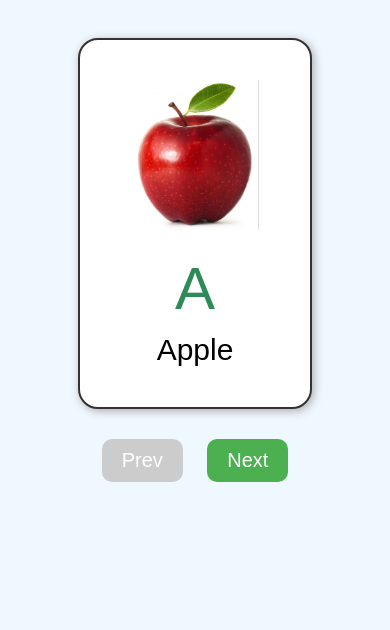
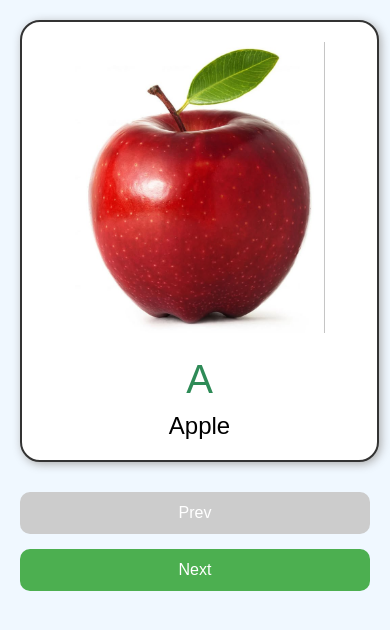
Before and after one commit to oluwajuwonlo342/learningApp, a plain HTML site: page index.html in a window 390 px wide. Drawn offline with Linux system fonts and the light colour scheme.

Commit message:
Add files via upload

```diff
--- a/index.html
+++ b/index.html
@@ -3,58 +3,88 @@
 <head>
   <meta charset="UTF-8">
   <title>Learning A-Z</title>
+  <meta name="viewport" content="width=device-width, initial-scale=1.0" />
   <style>
     body {
       font-family: Arial, sans-serif;
       text-align: center;
-      padding: 30px;
+      padding: 20px;
       background: #f0f8ff;
+      margin: 0;
     }
 
     .card {
       border: 2px solid #333;
-      padding: 40px;
+      padding: 20px;
       border-radius: 20px;
-      display: inline-block;
       background: white;
       box-shadow: 2px 2px 10px #aaa;
+      max-width: 90%;
+      width: 400px;
+      margin: auto;
     }
 
     img {
-      width: 150px;
-      height: 150px;
+      width: 100%;
+      max-width: 250px;
+      height: auto;
       object-fit: contain;
       margin-bottom: 20px;
     }
 
     .letter {
-      font-size: 60px;
+      font-size: 3rem;
       color: #2e8b57;
     }
 
     .word {
-      font-size: 30px;
+      font-size: 1.8rem;
       margin-top: 10px;
     }
 
     .btns {
       margin-top: 30px;
+      display: flex;
+      justify-content: center;
+      gap: 15px;
+      flex-wrap: wrap;
     }
 
     button {
-      margin: 0 10px;
-      padding: 10px 20px;
-      font-size: 20px;
+      padding: 12px 24px;
+      font-size: 1rem;
       border: none;
       border-radius: 10px;
       background-color: #4caf50;
       color: white;
       cursor: pointer;
+      min-width: 100px;
+      transition: 0.3s ease;
     }
 
     button:disabled {
       background-color: #ccc;
       cursor: not-allowed;
+    }
+
+    @media (max-width: 480px) {
+      .letter {
+        font-size: 2.5rem;
+      }
+
+      .word {
+        font-size: 1.5rem;
+      }
+
+      button {
+        width: 100%;
+        font-size: 1rem;
+      }
+
+      .btns {
+        flex-direction: column;
+        align-items: center;
+      }
     }
   </style>
 </head>
```
